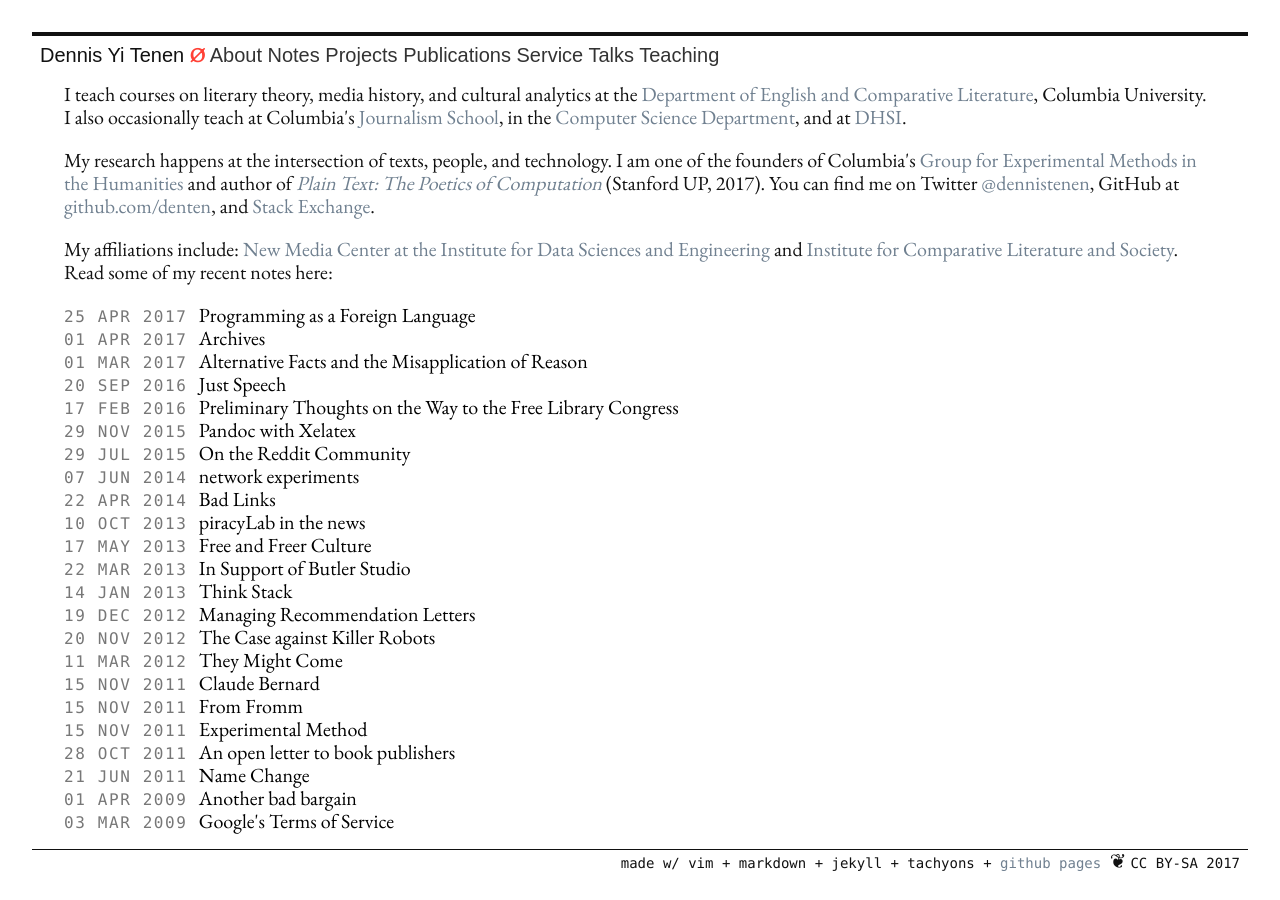
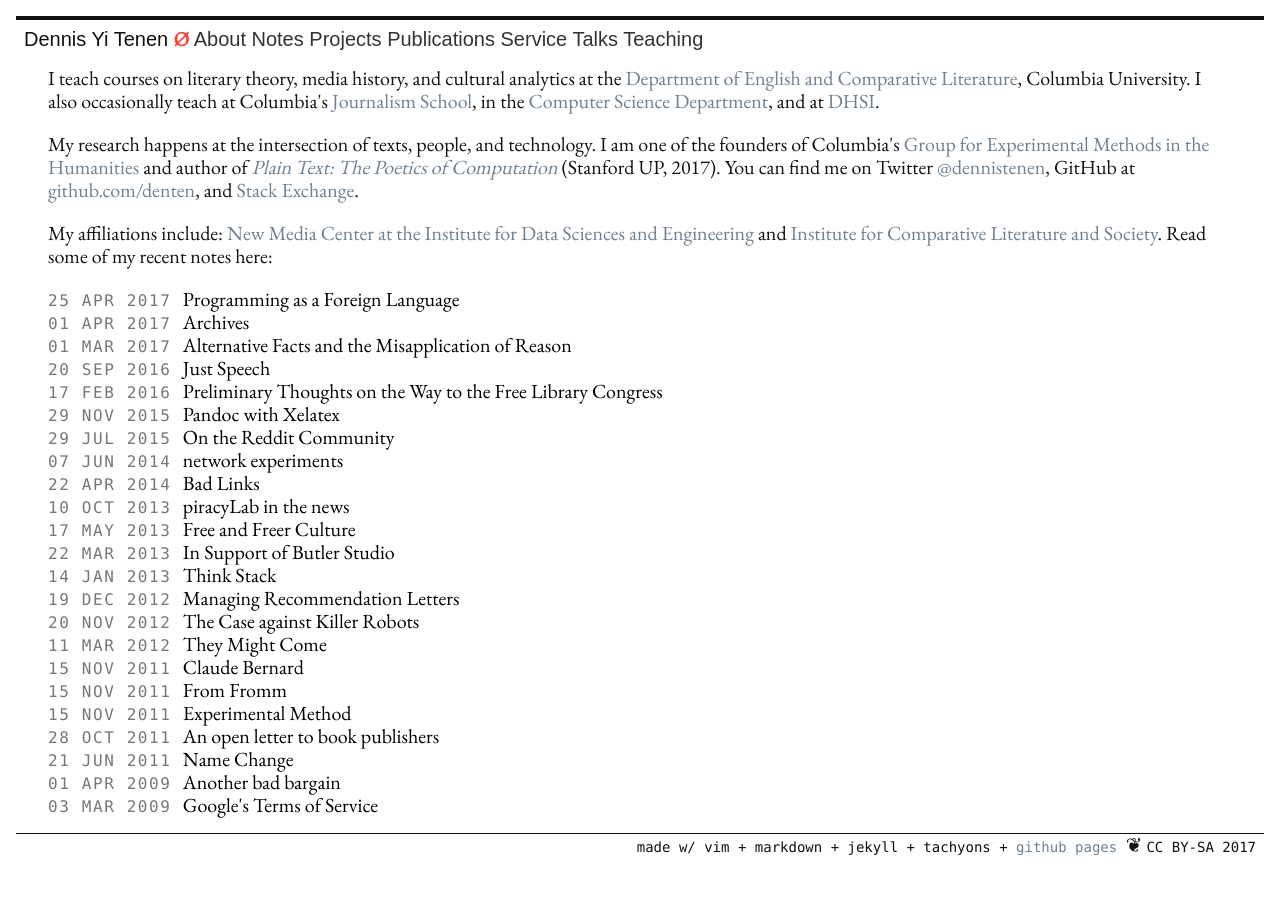
Before and after one commit to denten/denten.github.io, a Jekyll site: the page built from index.html, in a window 1280 px wide. Built offline with Jekyll 4.4.1, drawn with Linux system fonts in a browser that asks for light colours; nearby versions of some CDN libraries; library files that are not in the unit come from our copies; the list of posts is cut into pages by our own code.

Commit message:
small tweaks to main layout

```diff
--- a/_includes/head.html
+++ b/_includes/head.html
@@ -29,7 +29,8 @@
 
 </head>
 
-<body class="pa4-l normal mw9 center ph3-ns f4 fw1 normal near-black">
+<body class="center f4 fw1 mw9 near-black normal pa3-l ph3-ns">
+
     <div class="bt bw2 mb3 mt0 pt2 ph2 system-sans-serif tc tl-ns">
         Dennis Yi Tenen
         {% if page.title %}
```
